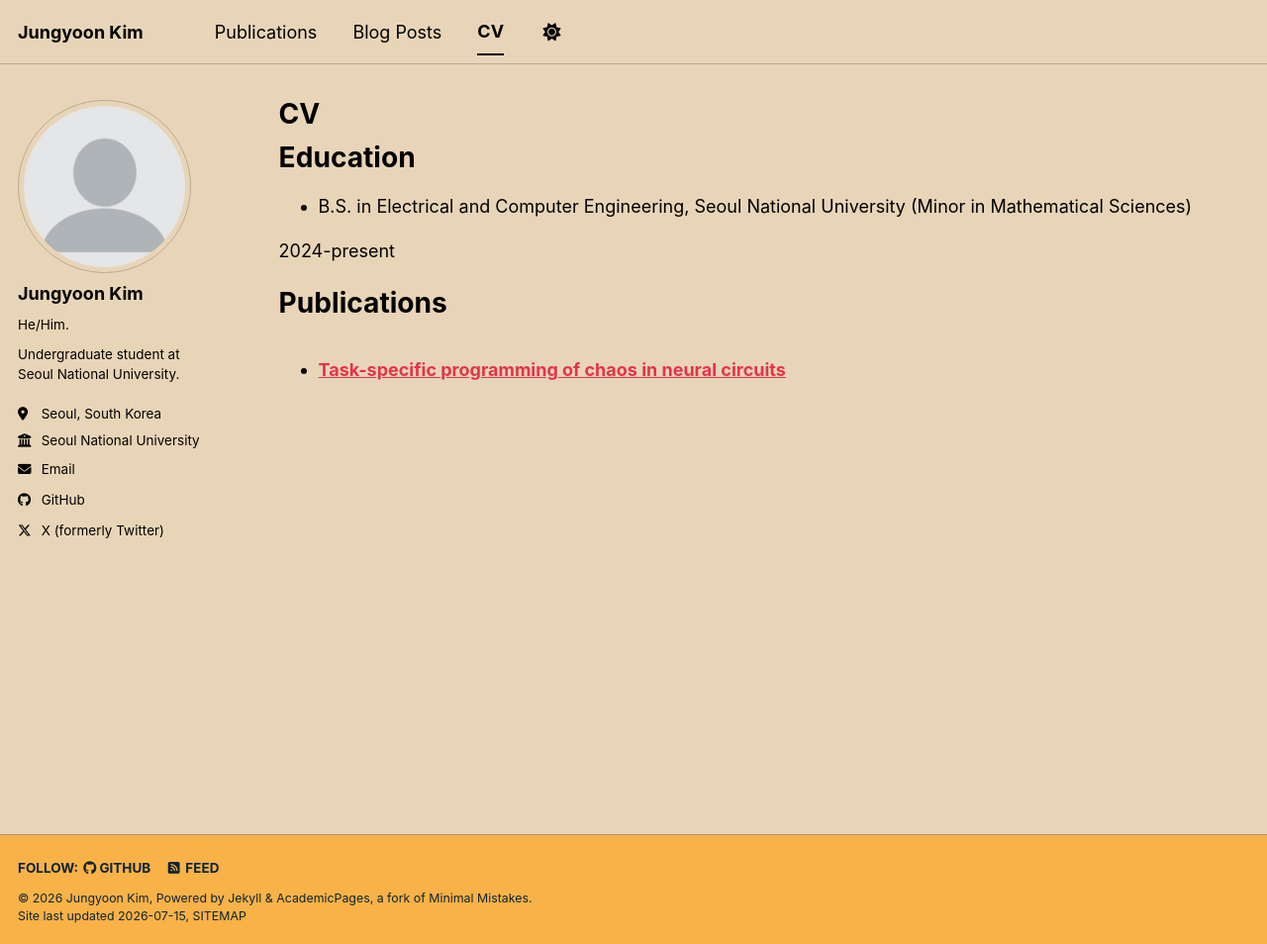
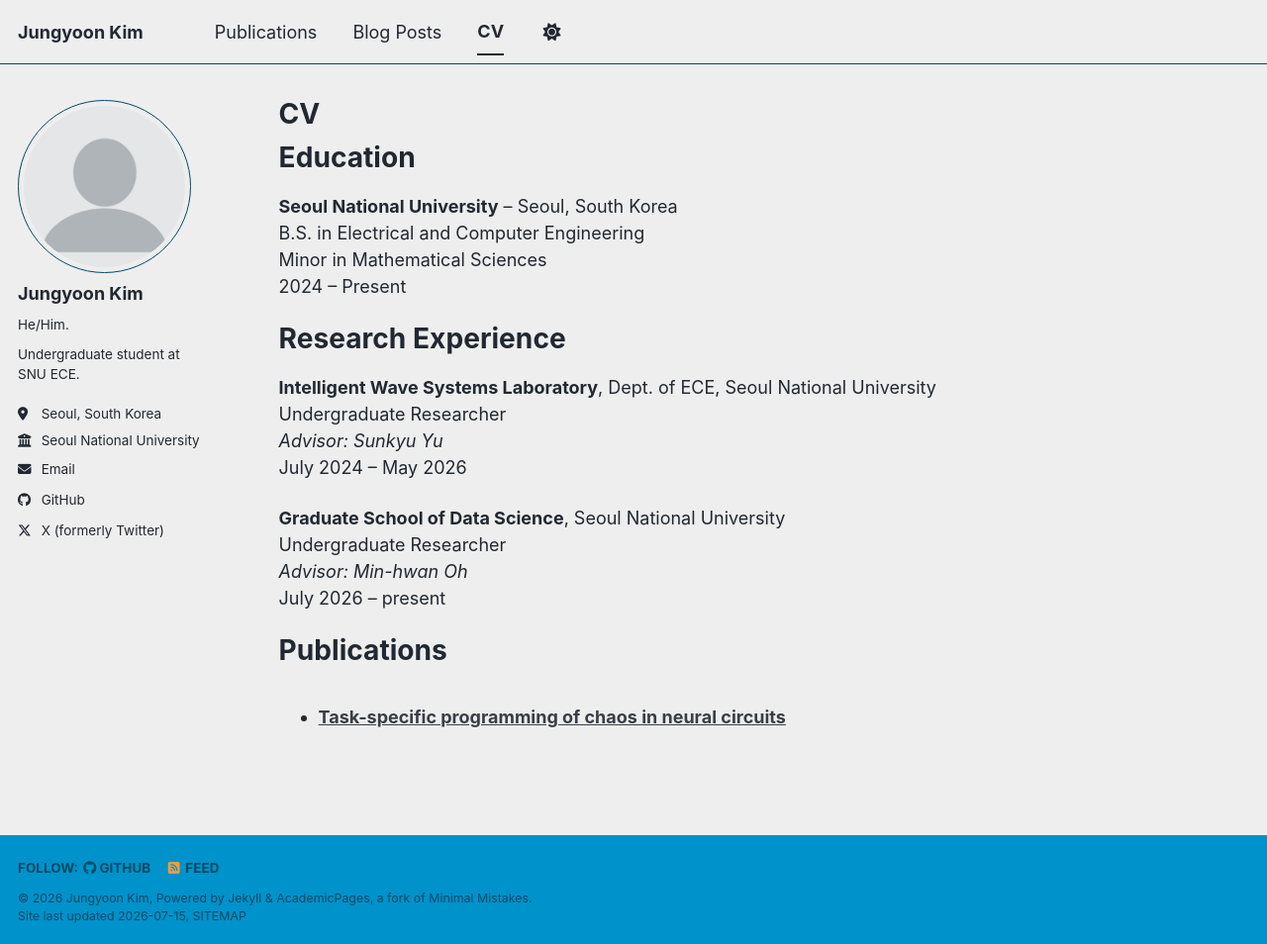
Before and after one commit to cogniti0n/cogniti0n.github.io, a Jekyll site: the page built from _pages/cv.md, in a window 1280 px wide and 954 px high. Shown: the whole window at 99% size. Built offline with Jekyll 4.4.1, drawn with Linux system fonts in a browser that asks for light colours; a script bundle is joined from its source files by our own code; library files that are not in the unit come from our copies.

Commit message:
Fixed homepage, currently final state

```diff
--- a/_config.yml
+++ b/_config.yml
@@ -8,7 +8,7 @@
 
 # Basic Site Settings
 locale: "en-US"
-site_theme: "sunrise" # The available themes options are "default", "air", "sunrise", "mint", "dirt" and "contrast"
+site_theme: "air" # The available themes options are "default", "air", "sunrise", "mint", "dirt" and "contrast"
 title: "Jungyoon Kim"
 title_separator: "-"
 name: &name "Jungyoon Kim"
@@ -27,7 +27,7 @@ author:
   avatar: "profile.png"
   name: "Jungyoon Kim"
   pronouns: "He/Him."
-  bio: "Undergraduate student at Seoul National University."
+  bio: "Undergraduate student at SNU ECE."
   location: "Seoul, South Korea"
   employer: "Seoul National University"
   uri: # URL
--- a/_pages/cv.md
+++ b/_pages/cv.md
@@ -12,9 +12,23 @@ redirect_from:
 Education
 ======
 
-* B.S. in Electrical and Computer Engineering, Seoul National University (Minor in Mathematical Sciences)
+**Seoul National University** -- Seoul, South Korea
+B.S. in Electrical and Computer Engineering
+Minor in Mathematical Sciences
+2024 -- Present
 
-2024-present
+Research Experience
+======
+
+**Intelligent Wave Systems Laboratory**, Dept. of ECE, Seoul National University
+Undergraduate Researcher
+*Advisor: Sunkyu Yu*
+July 2024 -- May 2026
+
+**Graduate School of Data Science**, Seoul National University
+Undergraduate Researcher
+*Advisor: Min-hwan Oh*
+July 2026 -- present
 
 Publications
 ======
```
Also changed, not shown: _pages/about.md (+1 -1 lines), _posts/2012-08-14-blog-post-1.md (deleted, +0 -20 lines), _posts/2013-08-14-blog-post-2.md (deleted, +0 -20 lines), _posts/2014-08-14-blog-post-3.md (deleted, +0 -20 lines), _posts/2015-08-14-blog-post-4.md (deleted, +0 -20 lines), _posts/2199-01-01-future-post.md (deleted, +0 -11 lines), _publications/2026-05-19-sw-chaos.md (+1 -1 lines).
